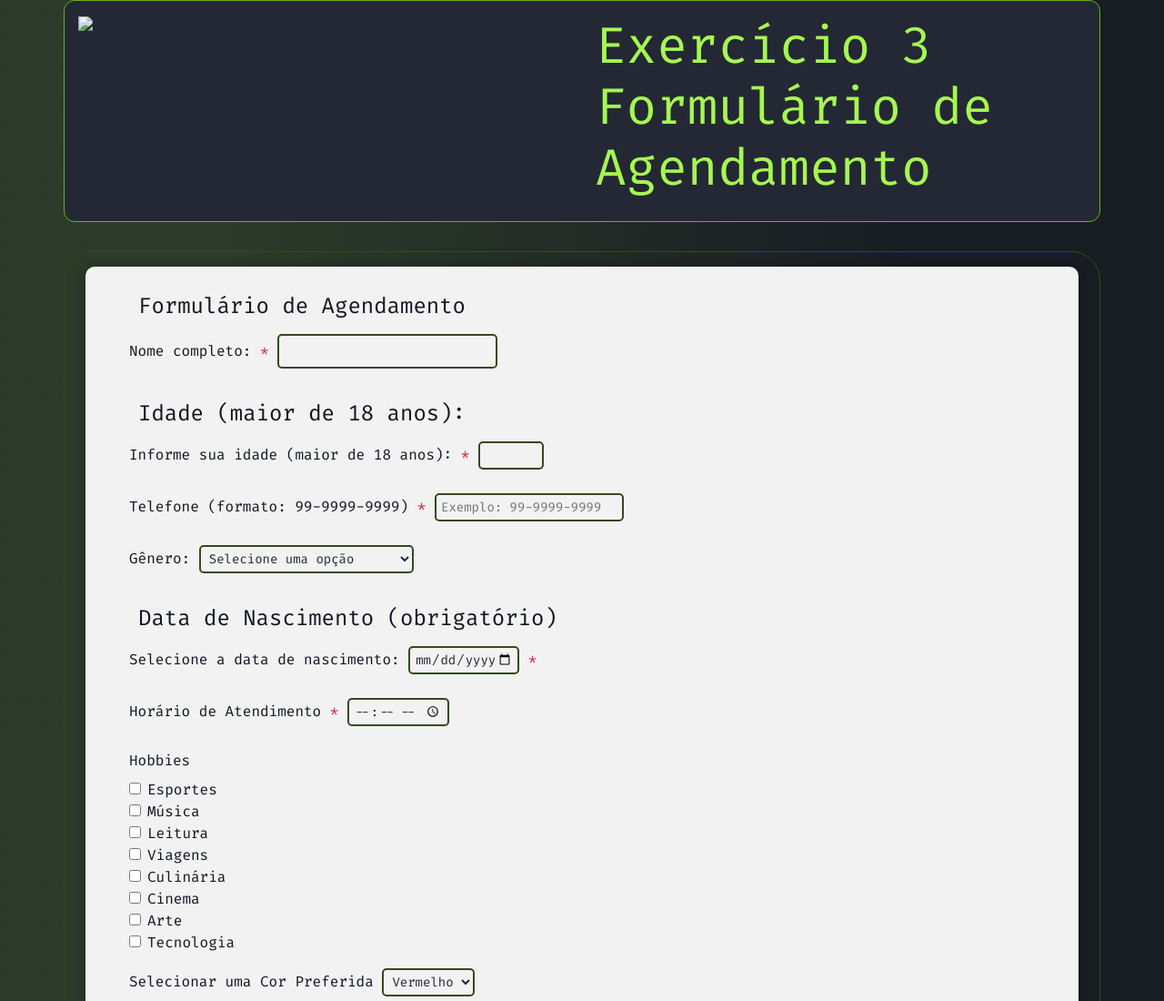
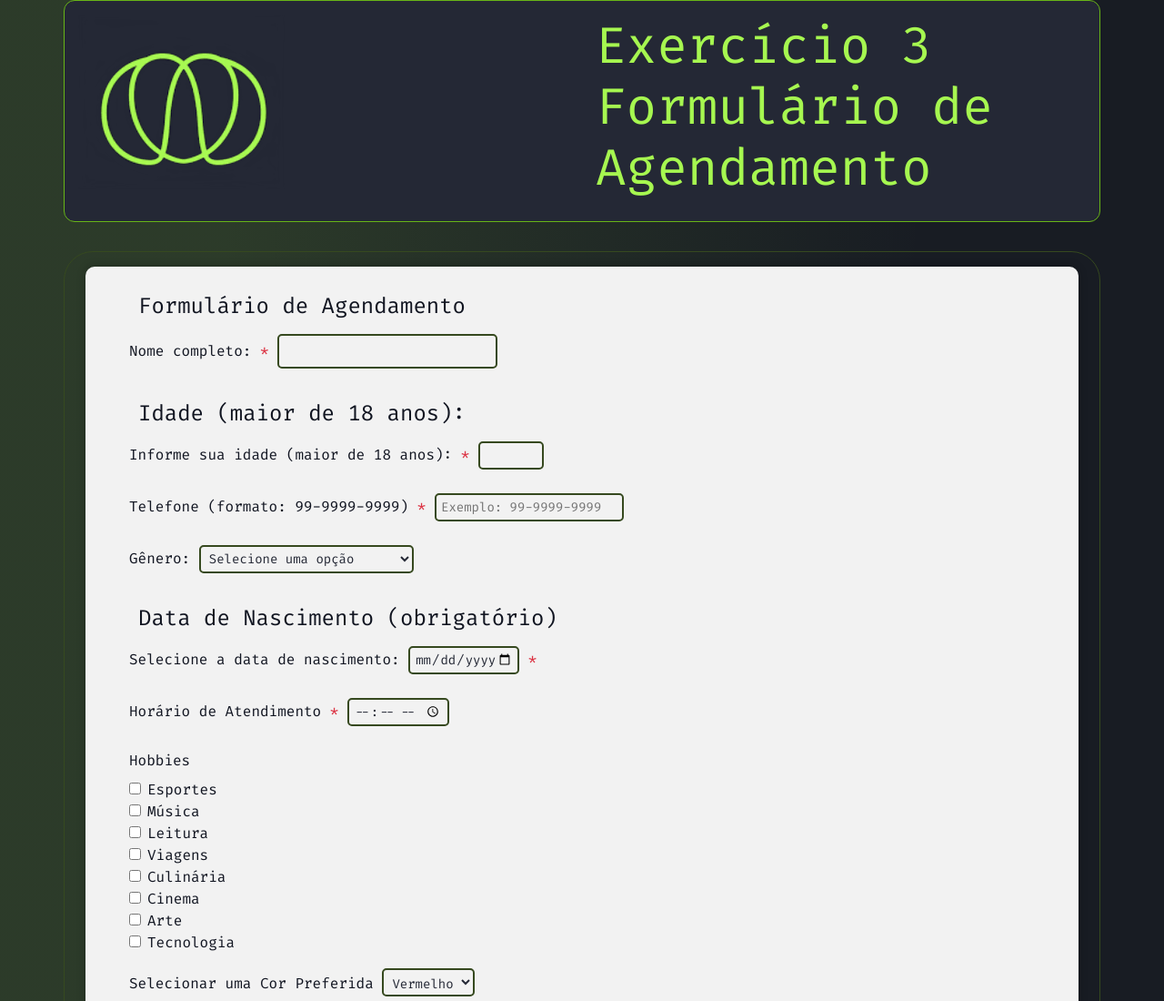
Before and after one commit to HugoHendrix/ada-tech-aula03, a plain HTML site: page index.html in a window 1280 px wide. Shown: the top 1100 px of the page at 91% size. Drawn offline with nearby package versions, Linux system fonts and the light colour scheme; the site is published under a folder, as on GitHub Pages, so addresses that start at the root find nothing.

Commit message:
Correção de problemas com o logo

```diff
--- a/index.html
+++ b/index.html
@@ -23,7 +23,7 @@
 <header class="container">
 <div class="row">
     <div class="col-6">
-        <img src="/assets/ico-ada-tech.png" alt="Logo da Ada Tech" class="img-fluid">
+        <img src="./assets/ico-ada-tech.png" alt="Logo da Ada Tech" class="img-fluid">
     </div>
     <div class="col-6">
         <h1 class="display-4 ">Exercício 3 Formulário de Agendamento</h1>
```
